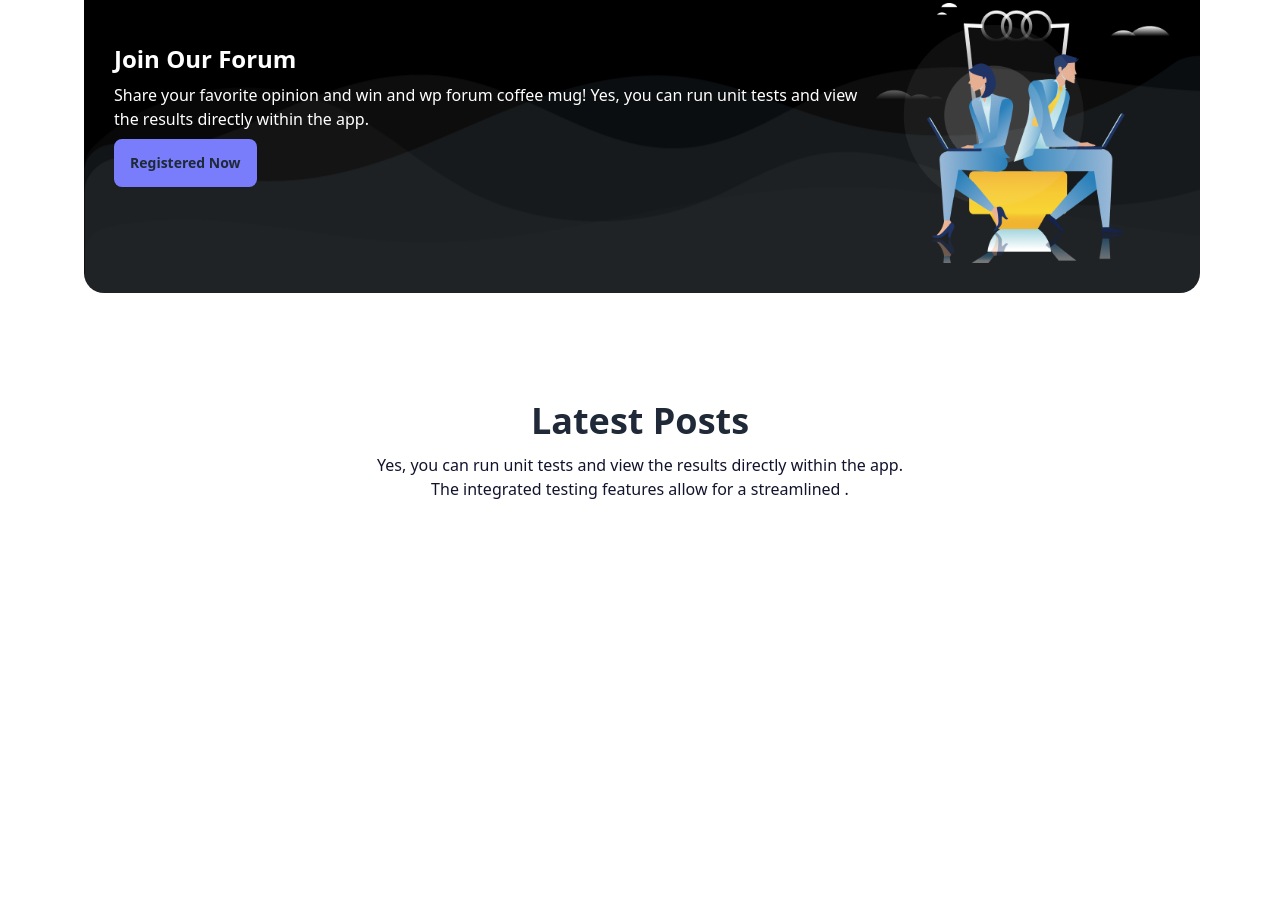
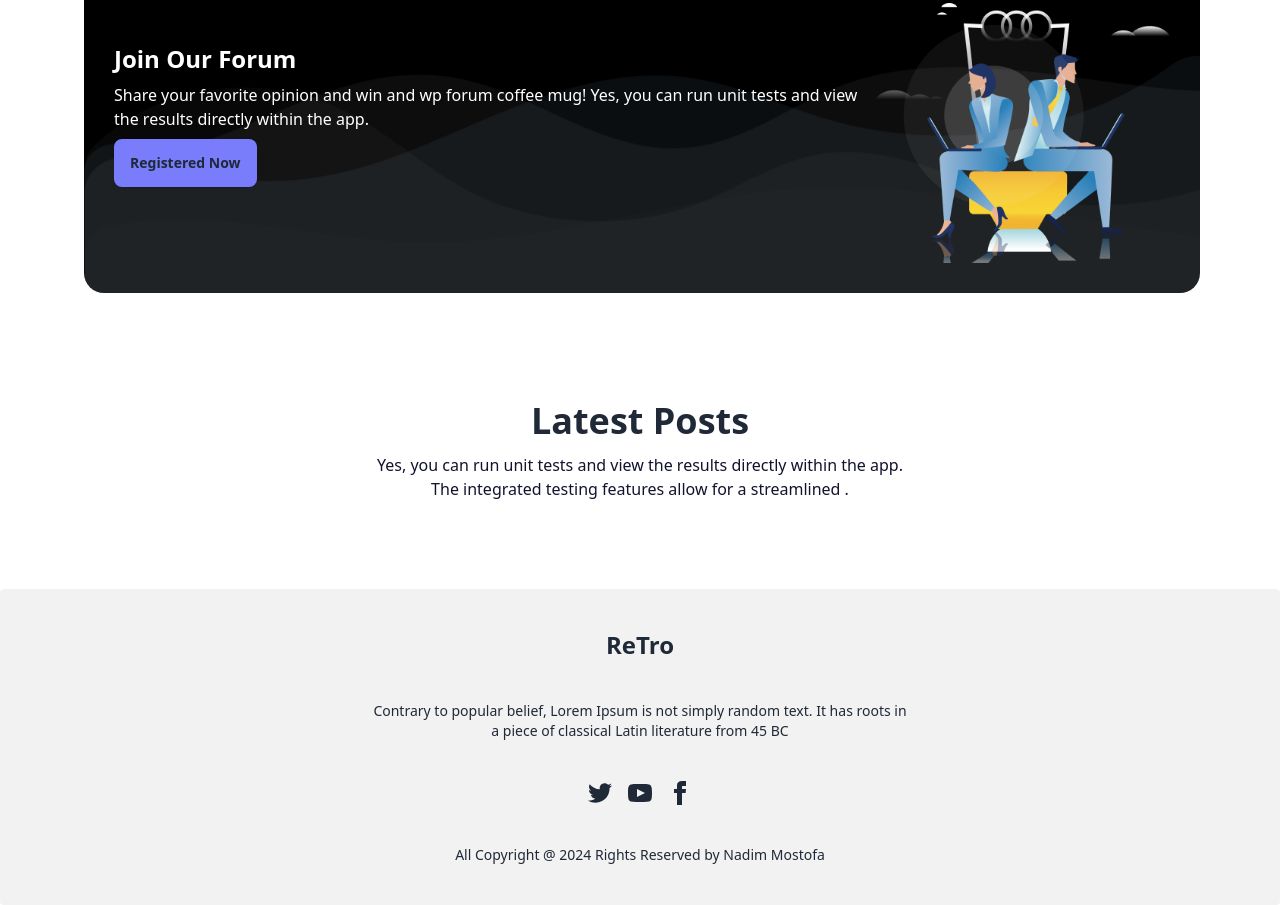
Before and after one commit to Nadimmo/M9-Assignment-6, a plain HTML site: page index.html in a window 1280 px wide. Shown: the part 1599-2504 px from the top of the page. Before the commit the page ends 2188 px from the top, so only its background shows below. Drawn offline with nearby package versions, Linux system fonts and the light colour scheme; no server answers.

Commit message:
add footer section

```diff
--- a/index.html
+++ b/index.html
@@ -102,6 +102,24 @@
 
         </section>
     </main>
+    <!-- footer section -->
+    <footer class="footer footer-center p-10 bg-base-200 text-base-content rounded">
+        <h1 class="text-2xl font-bold text-center">ReTro</h1>
+        <aside>
+            <p>Contrary to popular belief, Lorem Ipsum is not simply random text. It has roots in <br> a piece of classical Latin literature from 45 BC</p>
+        </aside>
+        <nav>
+          <div class="grid grid-flow-col gap-4">
+            <a><svg xmlns="http://www.w3.org/2000/svg" width="24" height="24" viewBox="0 0 24 24" class="fill-current"><path d="M24 4.557c-.883.392-1.832.656-2.828.775 1.017-.609 1.798-1.574 2.165-2.724-.951.564-2.005.974-3.127 1.195-.897-.957-2.178-1.555-3.594-1.555-3.179 0-5.515 2.966-4.797 6.045-4.091-.205-7.719-2.165-10.148-5.144-1.29 2.213-.669 5.108 1.523 6.574-.806-.026-1.566-.247-2.229-.616-.054 2.281 1.581 4.415 3.949 4.89-.693.188-1.452.232-2.224.084.626 1.956 2.444 3.379 4.6 3.419-2.07 1.623-4.678 2.348-7.29 2.04 2.179 1.397 4.768 2.212 7.548 2.212 9.142 0 14.307-7.721 13.995-14.646.962-.695 1.797-1.562 2.457-2.549z"></path></svg></a>
+            <a><svg xmlns="http://www.w3.org/2000/svg" width="24" height="24" viewBox="0 0 24 24" class="fill-current"><path d="M19.615 3.184c-3.604-.246-11.631-.245-15.23 0-3.897.266-4.356 2.62-4.385 8.816.029 6.185.484 8.549 4.385 8.816 3.6.245 11.626.246 15.23 0 3.897-.266 4.356-2.62 4.385-8.816-.029-6.185-.484-8.549-4.385-8.816zm-10.615 12.816v-8l8 3.993-8 4.007z"></path></svg></a>
+            <a><svg xmlns="http://www.w3.org/2000/svg" width="24" height="24" viewBox="0 0 24 24" class="fill-current"><path d="M9 8h-3v4h3v12h5v-12h3.642l.358-4h-4v-1.667c0-.955.192-1.333 1.115-1.333h2.885v-5h-3.808c-3.596 0-5.192 1.583-5.192 4.615v3.385z"></path></svg></a>
+          </div>
+        </nav>
+        <aside>
+            <p> All Copyright @ 2024 Rights Reserved by Nadim Mostofa</p>
+        </aside>
+
+      </footer>
 
     <!-- javaScript part -->
     <script src="script.js"></script>
```
